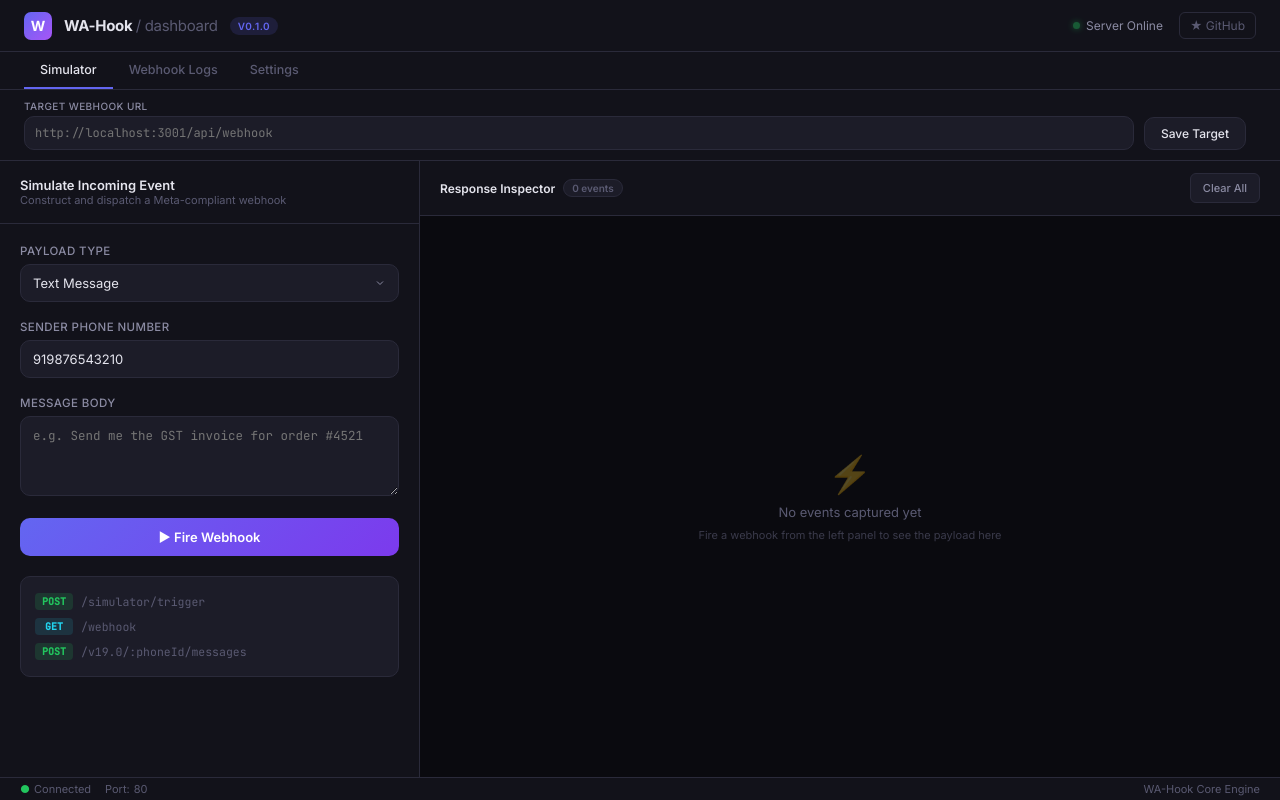
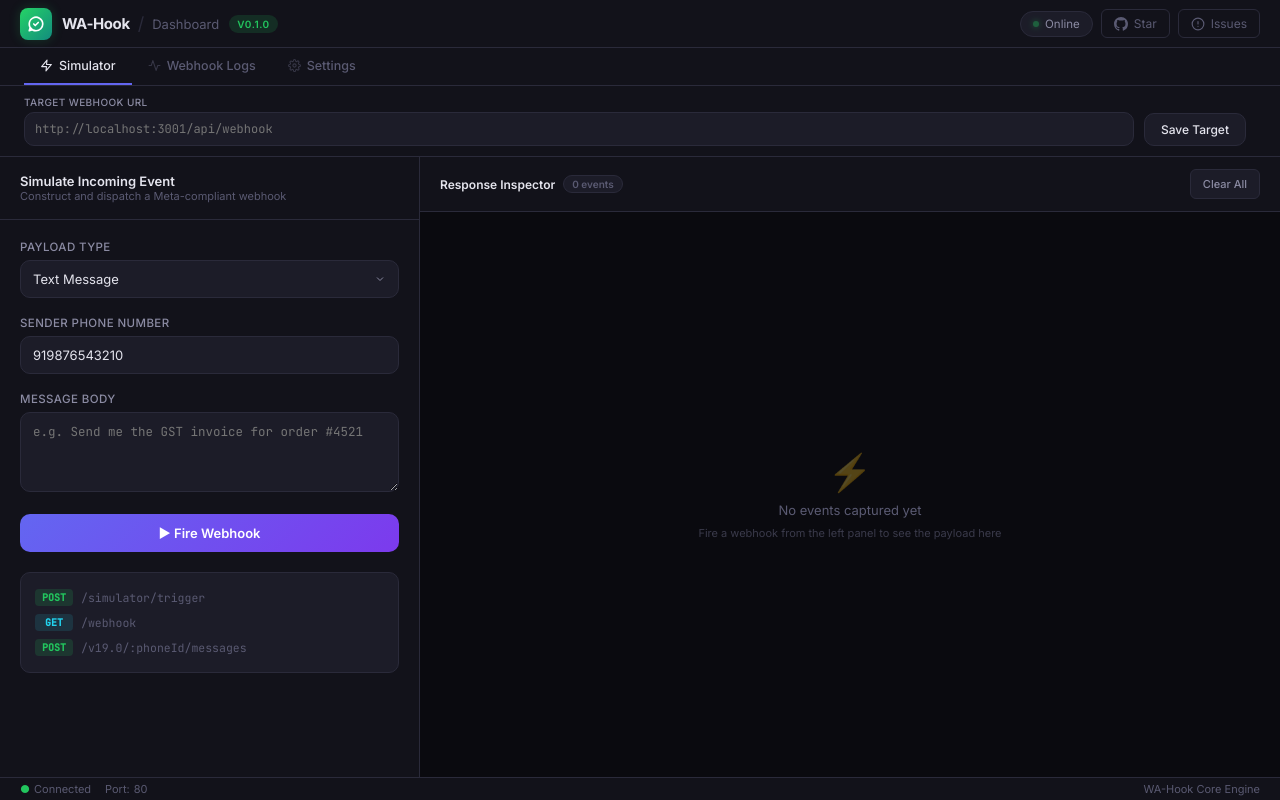
Before and after one commit to Praneethe358/WA-Hook, a website: page public/index.html in a window 1280 px wide. Drawn offline with Linux system fonts and the light colour scheme; no server answers.

Commit message:
ui: Improve navbar with WhatsApp SVG icon, GitHub/Issues buttons, and tab icons

```diff
--- a/public/index.html
+++ b/public/index.html
@@ -49,30 +49,47 @@
             display: flex;
             align-items: center;
             justify-content: space-between;
-            padding: 0 24px;
-            height: 52px;
+            padding: 0 20px;
+            height: 48px;
             background: var(--bg-secondary);
             border-bottom: 1px solid var(--border);
             flex-shrink: 0;
         }
-        .topbar-left { display: flex; align-items: center; gap: 12px; }
-        .logo-icon {
-            width: 28px; height: 28px;
-            background: linear-gradient(135deg, var(--accent), #a855f7);
-            border-radius: 7px;
+        .topbar-left { display: flex; align-items: center; gap: 0; }
+        .logo-mark {
+            width: 32px; height: 32px;
+            background: linear-gradient(135deg, #25d366, #128c7e);
+            border-radius: 8px;
             display: flex; align-items: center; justify-content: center;
-            font-size: 14px; font-weight: 700; color: #fff;
+            margin-right: 10px;
+            box-shadow: 0 0 12px rgba(37, 211, 102, 0.2);
         }
-        .logo-text { font-weight: 700; font-size: 15px; letter-spacing: -0.3px; }
-        .logo-text span { color: var(--text-muted); font-weight: 400; }
+        .logo-mark svg { width: 18px; height: 18px; }
+        .logo-text {
+            font-weight: 700; font-size: 15px; letter-spacing: -0.4px;
+            color: var(--text-primary);
+        }
+        .logo-sep {
+            margin: 0 8px; color: var(--border); font-weight: 300; font-size: 18px;
+        }
+        .logo-context {
+            font-size: 13px; font-weight: 400; color: var(--text-muted);
+        }
         .badge {
             font-size: 10px; font-weight: 600; text-transform: uppercase; letter-spacing: 0.5px;
-            padding: 3px 8px; border-radius: 20px;
+            padding: 3px 8px; border-radius: 20px; margin-left: 10px;
         }
-        .badge-version { background: var(--accent-glow); color: var(--accent); }
-        .topbar-right { display: flex; align-items: center; gap: 16px; }
+        .badge-version { background: var(--green-dim); color: var(--green); }
+        .topbar-right { display: flex; align-items: center; gap: 8px; }
+        .status-pill {
+            display: flex; align-items: center; gap: 6px;
+            font-size: 11.5px; color: var(--text-secondary);
+            padding: 5px 12px;
+            background: var(--bg-input); border: 1px solid var(--border);
+            border-radius: 20px;
+        }
         .status-dot {
-            width: 7px; height: 7px; border-radius: 50%; background: var(--green);
+            width: 6px; height: 6px; border-radius: 50%; background: var(--green);
             box-shadow: 0 0 6px var(--green);
             animation: pulse-dot 2s ease-in-out infinite;
         }
@@ -80,13 +97,15 @@
             0%, 100% { opacity: 1; }
             50% { opacity: 0.4; }
         }
-        .status-text { font-size: 12px; color: var(--text-secondary); display: flex; align-items: center; gap: 6px; }
-        .github-link {
+        .nav-btn {
+            display: flex; align-items: center; gap: 6px;
             font-size: 12px; color: var(--text-muted); text-decoration: none;
-            padding: 5px 10px; border: 1px solid var(--border); border-radius: 6px;
-            transition: all 0.2s;
+            padding: 6px 12px; border: 1px solid var(--border); border-radius: 6px;
+            transition: all 0.2s; background: transparent; cursor: pointer;
+            font-family: var(--font);
         }
-        .github-link:hover { color: var(--text-primary); border-color: var(--text-muted); background: var(--bg-hover); }
+        .nav-btn:hover { color: var(--text-primary); border-color: var(--text-muted); background: var(--bg-hover); }
+        .nav-btn svg { width: 14px; height: 14px; }
 
         /* ─── Tab Bar ─── */
         .tabbar {
@@ -97,12 +116,16 @@
             flex-shrink: 0;
         }
         .tab {
+            display: flex; align-items: center; gap: 6px;
             padding: 10px 16px; font-size: 12.5px; font-weight: 500;
             color: var(--text-muted); cursor: pointer; border-bottom: 2px solid transparent;
             transition: all 0.2s; user-select: none;
         }
+        .tab svg { width: 13px; height: 13px; opacity: 0.5; transition: opacity 0.2s; }
         .tab:hover { color: var(--text-secondary); }
+        .tab:hover svg { opacity: 0.8; }
         .tab.active { color: var(--text-primary); border-bottom-color: var(--accent); }
+        .tab.active svg { opacity: 1; }
 
         /* ─── Main Layout ─── */
         .main { display: flex; flex: 1; overflow: hidden; }
@@ -293,21 +316,44 @@
     <!-- Top Bar -->
     <div class="topbar">
         <div class="topbar-left">
-            <div class="logo-icon">W</div>
-            <div class="logo-text">WA-Hook <span>/ dashboard</span></div>
+            <div class="logo-mark">
+                <svg viewBox="0 0 24 24" fill="none" stroke="#fff" stroke-width="2.2" stroke-linecap="round" stroke-linejoin="round">
+                    <path d="M21 12a9 9 0 0 1-9 9 9 9 0 0 1-7.74-4.39L3 21l4.39-1.26A9 9 0 1 1 21 12z"/>
+                    <path d="M9 12l2 2 4-4"/>
+                </svg>
+            </div>
+            <div class="logo-text">WA-Hook</div>
+            <span class="logo-sep">/</span>
+            <span class="logo-context">Dashboard</span>
             <div class="badge badge-version">v0.1.0</div>
         </div>
         <div class="topbar-right">
-            <div class="status-text"><div class="status-dot"></div> Server Online</div>
-            <a href="https://github.com/Praneethe358/WA-Hook" target="_blank" class="github-link">★ GitHub</a>
+            <div class="status-pill"><div class="status-dot"></div> Online</div>
+            <a href="https://github.com/Praneethe358/WA-Hook" target="_blank" class="nav-btn">
+                <svg viewBox="0 0 16 16" fill="currentColor"><path d="M8 0C3.58 0 0 3.58 0 8c0 3.54 2.29 6.53 5.47 7.59.4.07.55-.17.55-.38 0-.19-.01-.82-.01-1.49-2.01.37-2.53-.49-2.69-.94-.09-.23-.48-.94-.82-1.13-.28-.15-.68-.52-.01-.53.63-.01 1.08.58 1.23.82.72 1.21 1.87.87 2.33.66.07-.52.28-.87.51-1.07-1.78-.2-3.64-.89-3.64-3.95 0-.87.31-1.59.82-2.15-.08-.2-.36-1.02.08-2.12 0 0 .67-.21 2.2.82.64-.18 1.32-.27 2-.27.68 0 1.36.09 2 .27 1.53-1.04 2.2-.82 2.2-.82.44 1.1.16 1.92.08 2.12.51.56.82 1.27.82 2.15 0 3.07-1.87 3.75-3.65 3.95.29.25.54.73.54 1.48 0 1.07-.01 1.93-.01 2.2 0 .21.15.46.55.38A8.01 8.01 0 0 0 16 8c0-4.42-3.58-8-8-8z"/></svg>
+                Star
+            </a>
+            <a href="https://github.com/Praneethe358/WA-Hook/issues" target="_blank" class="nav-btn">
+                <svg viewBox="0 0 24 24" fill="none" stroke="currentColor" stroke-width="2" stroke-linecap="round" stroke-linejoin="round"><circle cx="12" cy="12" r="10"/><line x1="12" y1="8" x2="12" y2="12"/><line x1="12" y1="16" x2="12.01" y2="16"/></svg>
+                Issues
+            </a>
         </div>
     </div>
 
     <!-- Tab Bar -->
     <div class="tabbar">
-        <div class="tab active">Simulator</div>
-        <div class="tab">Webhook Logs</div>
-        <div class="tab">Settings</div>
+        <div class="tab active">
+            <svg viewBox="0 0 24 24" fill="none" stroke="currentColor" stroke-width="2" stroke-linecap="round" stroke-linejoin="round"><polygon points="13 2 3 14 12 14 11 22 21 10 12 10 13 2"/></svg>
+            Simulator
+        </div>
+        <div class="tab">
+            <svg viewBox="0 0 24 24" fill="none" stroke="currentColor" stroke-width="2" stroke-linecap="round" stroke-linejoin="round"><polyline points="22 12 18 12 15 21 9 3 6 12 2 12"/></svg>
+            Webhook Logs
+        </div>
+        <div class="tab">
+            <svg viewBox="0 0 24 24" fill="none" stroke="currentColor" stroke-width="2" stroke-linecap="round" stroke-linejoin="round"><circle cx="12" cy="12" r="3"/><path d="M19.4 15a1.65 1.65 0 0 0 .33 1.82l.06.06a2 2 0 0 1-2.83 2.83l-.06-.06a1.65 1.65 0 0 0-1.82-.33 1.65 1.65 0 0 0-1 1.51V21a2 2 0 0 1-4 0v-.09A1.65 1.65 0 0 0 9 19.4a1.65 1.65 0 0 0-1.82.33l-.06.06a2 2 0 0 1-2.83-2.83l.06-.06A1.65 1.65 0 0 0 4.68 15a1.65 1.65 0 0 0-1.51-1H3a2 2 0 0 1 0-4h.09A1.65 1.65 0 0 0 4.6 9a1.65 1.65 0 0 0-.33-1.82l-.06-.06a2 2 0 0 1 2.83-2.83l.06.06A1.65 1.65 0 0 0 9 4.68a1.65 1.65 0 0 0 1-1.51V3a2 2 0 0 1 4 0v.09a1.65 1.65 0 0 0 1 1.51 1.65 1.65 0 0 0 1.82-.33l.06-.06a2 2 0 0 1 2.83 2.83l-.06.06A1.65 1.65 0 0 0 19.4 9a1.65 1.65 0 0 0 1.51 1H21a2 2 0 0 1 0 4h-.09a1.65 1.65 0 0 0-1.51 1z"/></svg>
+            Settings
+        </div>
     </div>
 
     <!-- Config Bar -->
```
